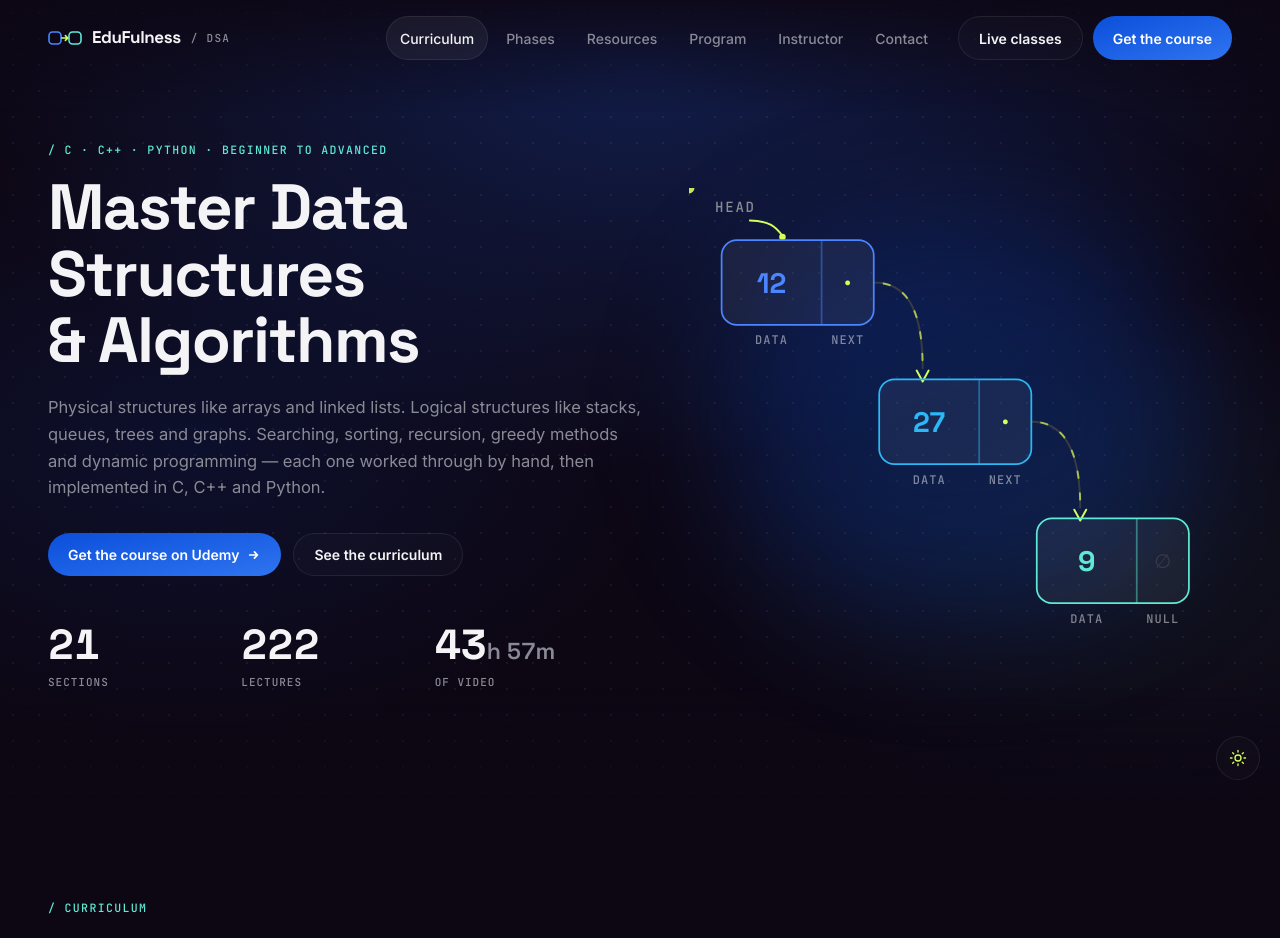
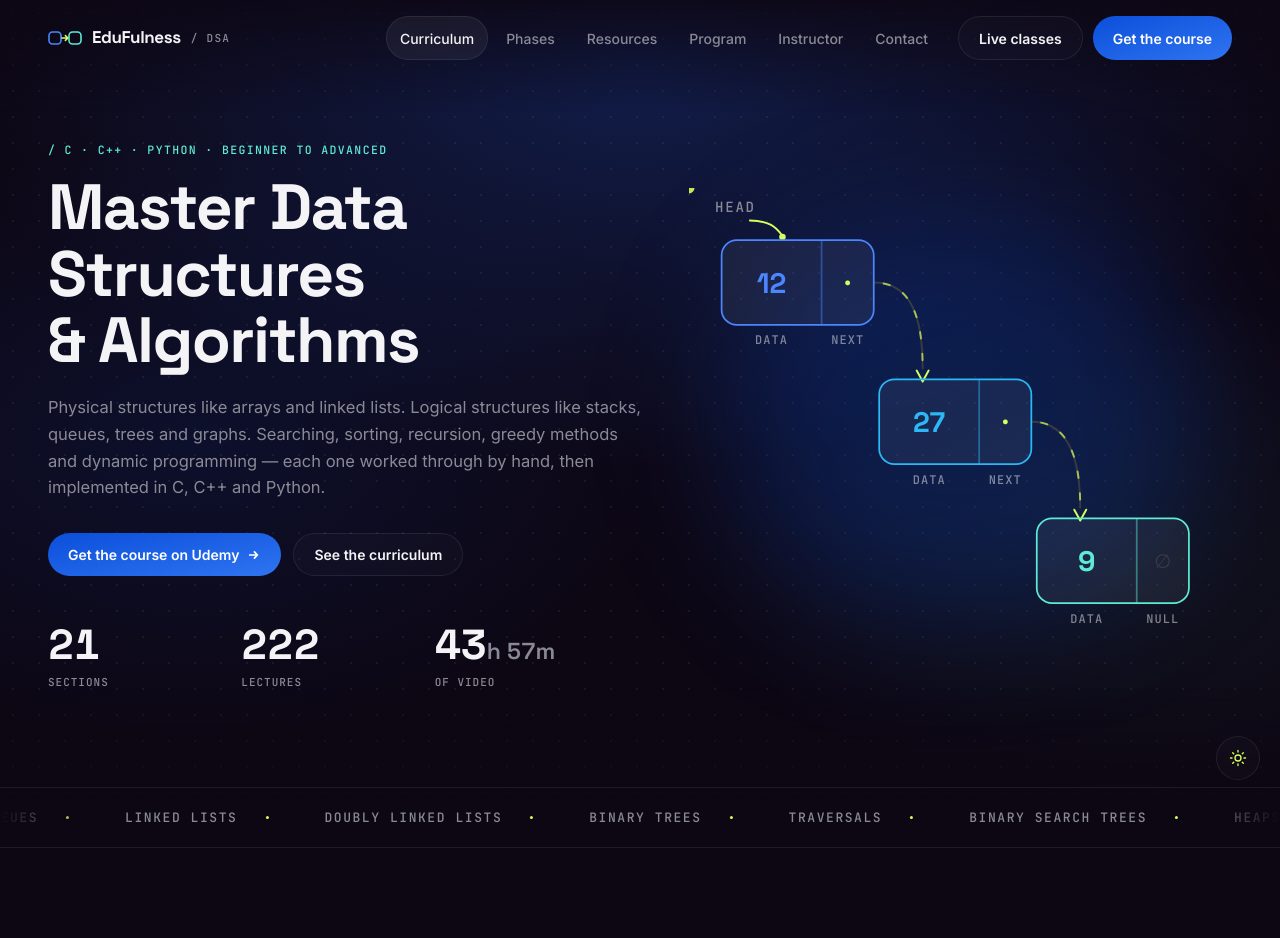
Before and after one commit to NikhilAakashKasoju/Data-Structures-and-Algorithms-Website, a Next.js app: page / in a window 1280 px wide. Shown: the top 938 px of the page. Built offline with nearby package versions, Linux system fonts and the light colour scheme.

Commit message:
marquee section added

```diff
--- a/app/globals.css
+++ b/app/globals.css
@@ -194,6 +194,28 @@ body,
            backdrop-blur-sm sm:p-10 md:p-12;
   }
 
+  /* Edge fade for the keyword marquee. A hard clip at the viewport edge
+     makes terms look chopped; a mask lets them dissolve. -webkit- prefix
+     first because Safari still needs it — without the prefixed line the
+     mask is simply ignored there and the band gets the hard clip back,
+     which degrades acceptably rather than breaking. */
+  .marquee-mask {
+    -webkit-mask-image: linear-gradient(
+      90deg,
+      transparent 0%,
+      #000 7%,
+      #000 93%,
+      transparent 100%
+    );
+    mask-image: linear-gradient(
+      90deg,
+      transparent 0%,
+      #000 7%,
+      #000 93%,
+      transparent 100%
+    );
+  }
+
   .eyebrow {
     @apply font-mono text-[11.5px] uppercase tracking-[0.12em] text-teal;
   }
@@ -224,4 +246,14 @@ body,
     transition-duration: 0.001ms !important;
     scroll-behavior: auto !important;
   }
+
+  /* The blanket rule above would leave the marquee frozen at translateX(0),
+     i.e. showing only the first few terms with the rest unreachable. Give it
+     a real static form instead: no transform, and the band becomes a
+     horizontally scrollable strip the reader moves at their own pace. */
+  .marquee-mask > div {
+    animation: none !important;
+    transform: none !important;
+    overflow-x: auto;
+  }
 }
--- a/app/page.tsx
+++ b/app/page.tsx
@@ -1,10 +1,11 @@
 import { Hero } from "@/components/Hero";
+import { Marquee } from "@/components/Marquee";
 import { NAV_ITEMS } from "@/lib/nav";
 
 /**
  * Home page.
  *
- * Built so far: Hero. Everything after it is an empty anchor target so the
+ * Built so far: Hero, Marquee. Everything after is an empty anchor target so the
  * Nav's scroll-spy has real sections to observe; each stub is replaced by
  * its real section one at a time, in NAV_ITEMS order.
  *
@@ -15,6 +16,7 @@ export default function Page() {
   return (
     <>
       <Hero />
+      <Marquee />
 
       {NAV_ITEMS.map((item) => (
         <Stub key={item.id} id={item.id} label={item.label} />
--- /dev/null
+++ b/components/Marquee.tsx
@@ -0,0 +1,105 @@
+/**
+ * KEYWORD MARQUEE.
+ *
+ * SERVER COMPONENT — deliberately. This is the one piece of motion on the
+ * page with no client boundary at all: it runs forever, responds to no
+ * state, and never reads the DOM. Driving it in Framer would mean a
+ * requestAnimationFrame loop writing inline styles for the life of the page;
+ * as a CSS transform it is handed to the compositor once and costs the main
+ * thread nothing. Shipping zero JS for it is the point.
+ *
+ * SEAMLESSNESS. The track is `w-max` and holds exactly TWO identical copies.
+ * That is what makes translateX(-50%) equal exactly one copy's width at any
+ * viewport size and after the fonts swap in — no measurement, no resize
+ * listener, no magic number. Three copies, or a gap on the track, and the
+ * loop visibly jumps every cycle.
+ *
+ * CONTENT INTEGRITY. Every term below is a section title or a lecture topic
+ * in the supplied syllabus — the section number is noted against each. No
+ * technology is named that the course does not teach, which for a DSA course
+ * mostly means: no LeetCode, no "system design", no framework names, and no
+ * structure (trie, segment tree, red-black tree, B-tree) that never appears
+ * in the curriculum.
+ */
+
+/** [term, source section number in lib/curriculum.ts] */
+const KEYWORDS: ReadonlyArray<readonly [string, number]> = [
+  ["Arrays", 2],
+  ["Stacks", 3],
+  ["Recursion", 4],
+  ["Queues", 5],
+  ["Circular Queues", 5],
+  ["Linked Lists", 6],
+  ["Doubly Linked Lists", 6],
+  ["Binary Trees", 7],
+  ["Traversals", 7],
+  ["Binary Search Trees", 8],
+  ["Heaps", 9],
+  ["AVL Trees", 10],
+  ["Graphs", 12],
+  ["BFS & DFS", 12],
+  ["Hashing", 13],
+  ["Collision Resolution", 13],
+  ["Big-O", 14],
+  ["Master Theorem", 16],
+  ["Spanning Trees", 17],
+  ["Quick Sort", 18],
+  ["Merge Sort", 18],
+  ["Binary Search", 19],
+  ["Greedy Method", 20],
+  ["Dynamic Programming", 21],
+];
+
+export function Marquee() {
+  return (
+    /* Full-bleed, and the only section on the page that breaks the
+       max-w-[1300px] shell. A band that stops short of the viewport edge
+       reads as a widget; one that runs off both edges reads as a conveyor,
+       which is the whole idea. overflow-hidden is what clips the second
+       copy. */
+    <section
+      aria-label="Topics covered in this course"
+      className="relative z-10 overflow-hidden border-y border-line bg-surface/50 py-4 sm:py-5"
+    >
+      <div className="marquee-mask">
+        <div
+          className="flex w-max animate-marquee hover:[animation-play-state:paused]"
+          /* Pausing on hover is not decoration: at 42s per cycle a reader who
+             wants to actually read a term has no other way to stop it. */
+        >
+          <KeywordRow />
+          {/* The duplicate exists only to make the loop seamless. Hiding it
+              from the accessibility tree stops a screen reader announcing
+              all 24 terms twice in a row. */}
+          <KeywordRow aria-hidden />
+        </div>
+      </div>
+    </section>
+  );
+}
+
+function KeywordRow({ "aria-hidden": ariaHidden }: { "aria-hidden"?: boolean }) {
+  return (
+    <ul
+      aria-hidden={ariaHidden}
+      className="flex shrink-0 items-center"
+      /* No gap on this list or on its parent: any spacing between the two
+         copies would make -50% land mid-gap instead of exactly one copy
+         along. All spacing lives inside the <li> padding. */
+    >
+      {KEYWORDS.map(([term]) => (
+        <li key={term} className="flex shrink-0 items-center px-5 sm:px-7">
+          <span className="whitespace-nowrap font-mono text-[12px] uppercase tracking-[0.12em] text-muted sm:text-[13px]">
+            {term}
+          </span>
+          {/* Separator dot. Decorative, so it lives outside the text node
+              rather than being punctuation a screen reader would read. */}
+          <span
+            aria-hidden="true"
+            className="ml-5 h-[3px] w-[3px] rounded-full bg-lime sm:ml-7"
+          />
+        </li>
+      ))}
+    </ul>
+  );
+}
```
Also changed, not shown: 1 other file (tests, documents, lock files or other folders).
